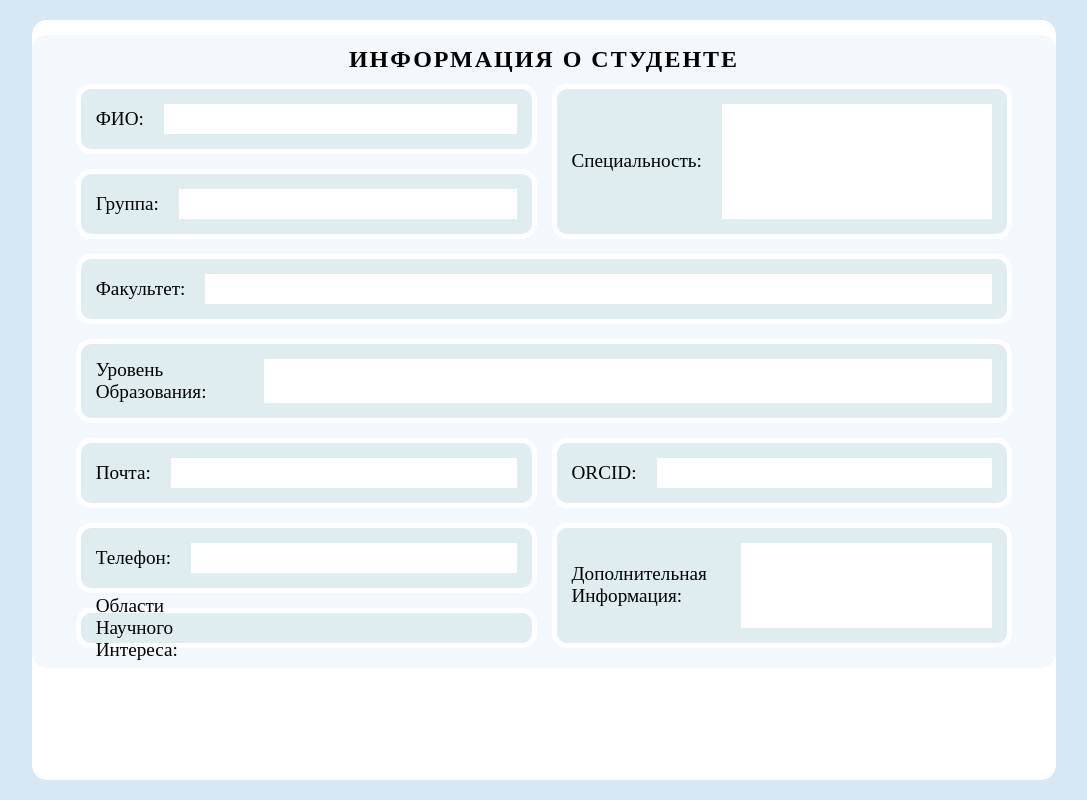
After one commit to Lutanist228/ScienceTracker, a Django app: template auth_portal/templates/auth_portal/user_profile.html in a window 1280 px wide. The commit adds this page. Shown: the whole page, without its empty margins (96-1183 px from the left). Run offline with Django 3.2, Linux system fonts and the light colour scheme; the template is opened without the code that fills it, so the values that code supplies are empty.

Commit message:
Создан скелет для профиля, настроена грид-сетка, подготовка к формированию json-файла для профилей пользователей и к миграциям бд

```diff
--- a/auth_portal/static/auth_portal/styles/profile_layout.css
+++ b/auth_portal/static/auth_portal/styles/profile_layout.css
@@ -49,6 +49,10 @@ html, body {
 }
 
 .profile-panel > .panel-header {
+    display: flex;
+    flex-direction: row;
+    justify-content: center;
+    align-items: center;
     height: 10%;
     width: 100%;
     background-color: #F3F8FC;
--- /dev/null
+++ b/auth_portal/static/auth_portal/styles/user_profile.css
@@ -0,0 +1,80 @@
+textarea {
+    resize: none;
+  }
+
+.profile-panel > .panel-header > .panel-title {
+    font-weight: bold;
+    text-transform: uppercase;
+    text-wrap: wrap;
+    letter-spacing: 2px;
+    text-align: center;
+}
+
+.profile-panel > .panel-body > .info_block {
+    display: grid;
+    column-gap: 15px;
+    row-gap: 15px;
+    grid-template-columns: 45% 45%;
+    grid-template-rows: repeat(10, 1fr);
+    justify-content: center;
+    height: 95%;
+}
+
+.profile-panel > .panel-body > .info_block .g_elem {
+    display: flex;
+    border: solid;
+    background-color: #E0EDF0;
+    border-color: #FFFFFF;
+    font-size: larger;
+    text-transform: capitalize;
+    padding: 15px 15px 15px 15px;
+    border-radius: 15px;
+    border-width: thick;
+    outline: none;
+    align-items: center;
+}
+
+/* .profile-panel > .panel-body > .info_block .g_elem:focus {
+    background-color: brown;
+} */
+
+.profile-panel > .panel-body > .info_block textarea {
+    margin-left: 20px;
+    height: 100%;
+    width: 100%;
+}
+
+.profile-panel > .panel-body > .info_block .g_elem.spec {
+    grid-column: 2;
+    grid-row: 1 / 3;
+}
+
+.profile-panel > .panel-body > .info_block .g_elem.fac {
+    grid-column: 1 / 3;
+    grid-row: 3 / 4;
+}
+
+.profile-panel > .panel-body > .info_block .g_elem.educ {
+    grid-column: 1 / 3;
+    grid-row: 4 / 5;
+}
+
+.profile-panel > .panel-body > .info_block .g_elem.mail {
+    grid-column: 1;
+    grid-row: 5 / 6;
+}
+
+.profile-panel > .panel-body > .info_block .g_elem.phone {
+    grid-column: 1;
+    grid-row: 6 / 7;
+}
+
+.profile-panel > .panel-body > .info_block .g_elem.interest {
+    grid-column: 1;
+    grid-row: 7 / 10;
+}
+
+.profile-panel > .panel-body > .info_block .g_elem.others {
+    grid-column: 2;
+    grid-row: 6 / 10;
+}
--- a/auth_portal/templates/auth_portal/auth.html
+++ b/auth_portal/templates/auth_portal/auth.html
@@ -5,7 +5,7 @@
         <meta charset="UTF-8">
         <meta name="viewport" content="width=device-width, initial-scale=1.0">
         <link rel="stylesheet" href="{% static 'auth_portal/styles/auth.css' %}">
-        <title>{% block title %}{% endblock %}</title>
+        <title>Страница Авторизации</title>
     </head>
 
     <body>
--- a/auth_portal/templates/auth_portal/profile_layout.html
+++ b/auth_portal/templates/auth_portal/profile_layout.html
@@ -5,6 +5,7 @@
         <meta charset="UTF-8">
         <meta name="viewport" content="width=device-width, initial-scale=1.0">
         <link rel="stylesheet" href="{% static 'auth_portal/styles/profile_layout.css' %}">
+        <link rel="stylesheet" href="{% static 'auth_portal/styles/user_profile.css' %}">
         <title>{% block title %}{% endblock %}</title>
     </head>
 
--- /dev/null
+++ b/auth_portal/templates/auth_portal/user_profile.html
@@ -0,0 +1,23 @@
+{% extends 'auth_portal/profile_layout.html' %}
+
+{% block title  %}Профиль Пользователя{% endblock %}
+
+{% block panel_header %}
+{% comment %} <h1 class="panel-title">ИНФОРМАЦИЯ О {{user.role}}</h1> {% endcomment %}
+<h1 class="panel-title">ИНФОРМАЦИЯ О СТУДЕНТЕ</h1>
+{% endblock %}
+
+{% block panel_body %}
+<div class="info_block">
+    <div class="g_elem fio"><p>ФИО:</p><textarea></textarea></div>
+    <div class="g_elem group"><p>Группа:</p><textarea></textarea></div>
+    <div class="g_elem fac"><p>Факультет:</p><textarea></textarea></div>
+    <div class="g_elem mail"><p>Почта:</p><textarea></textarea></div>
+    <div class="g_elem spec"><p>Специальность:</p><textarea></textarea></div>
+    <div class="g_elem educ"><p>Уровень Образования:</p><textarea></textarea></div>
+    <div class="g_elem phone"><p>Телефон:</p><textarea></textarea></div>
+    <div class="g_elem interest"><p>Области научного интереса:</p><textarea></textarea></div>
+    <div class="g_elem orcid"><p>ORCID:</p><textarea></textarea></div>
+    <div class="g_elem others"><p>Дополнительная информация:</p><textarea></textarea></div>
+</div>
+{% endblock %}
--- a/auth_portal/views.py
+++ b/auth_portal/views.py
@@ -7,4 +7,4 @@ def auth(request: HttpRequest):
     return render(request=request, template_name=r"auth_portal\auth.html")
 
 def login(request: HttpRequest):
-    return render(request=request, template_name=r"auth_portal\profile_layout.html")
+    return render(request=request, template_name=r"auth_portal\user_profile.html")
```
